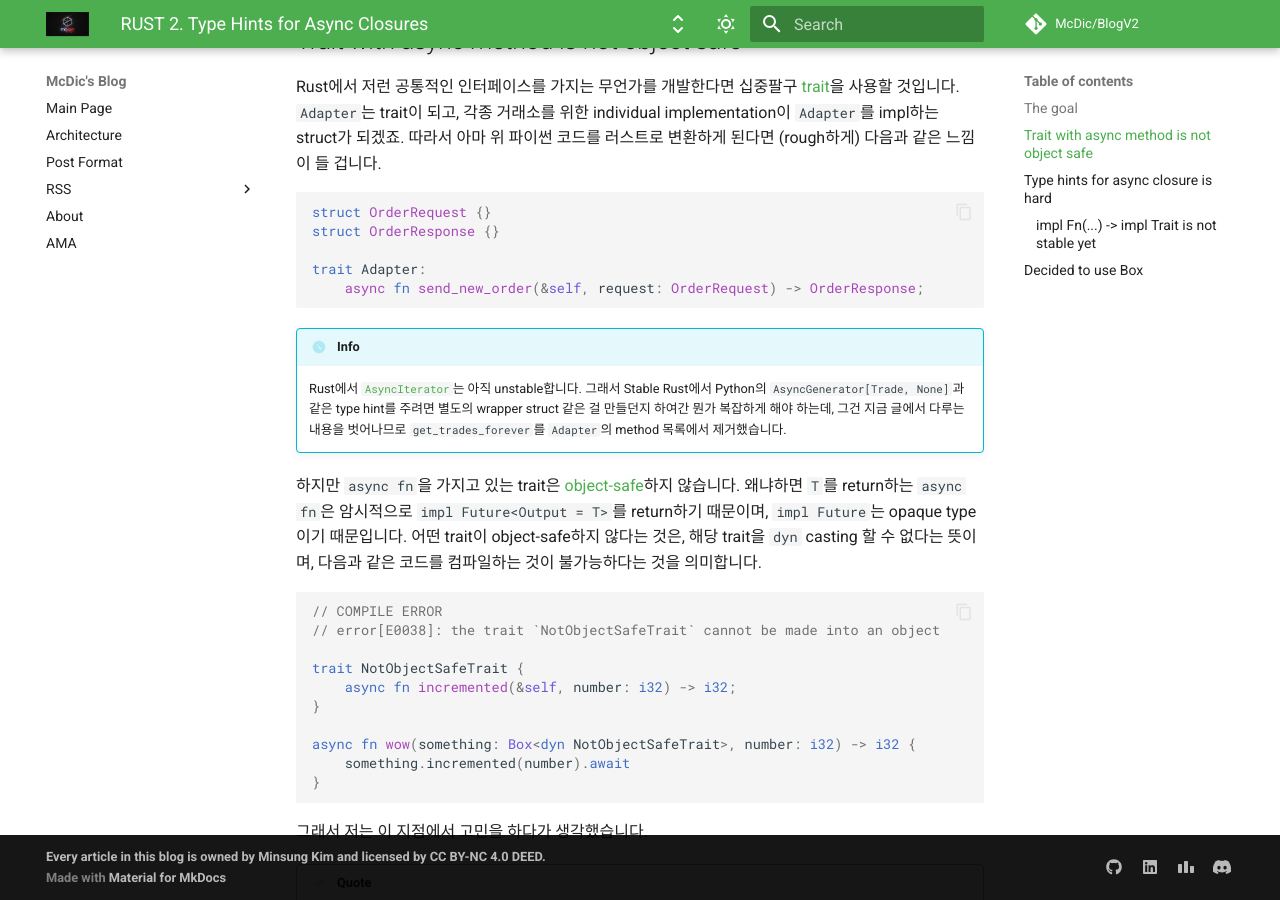
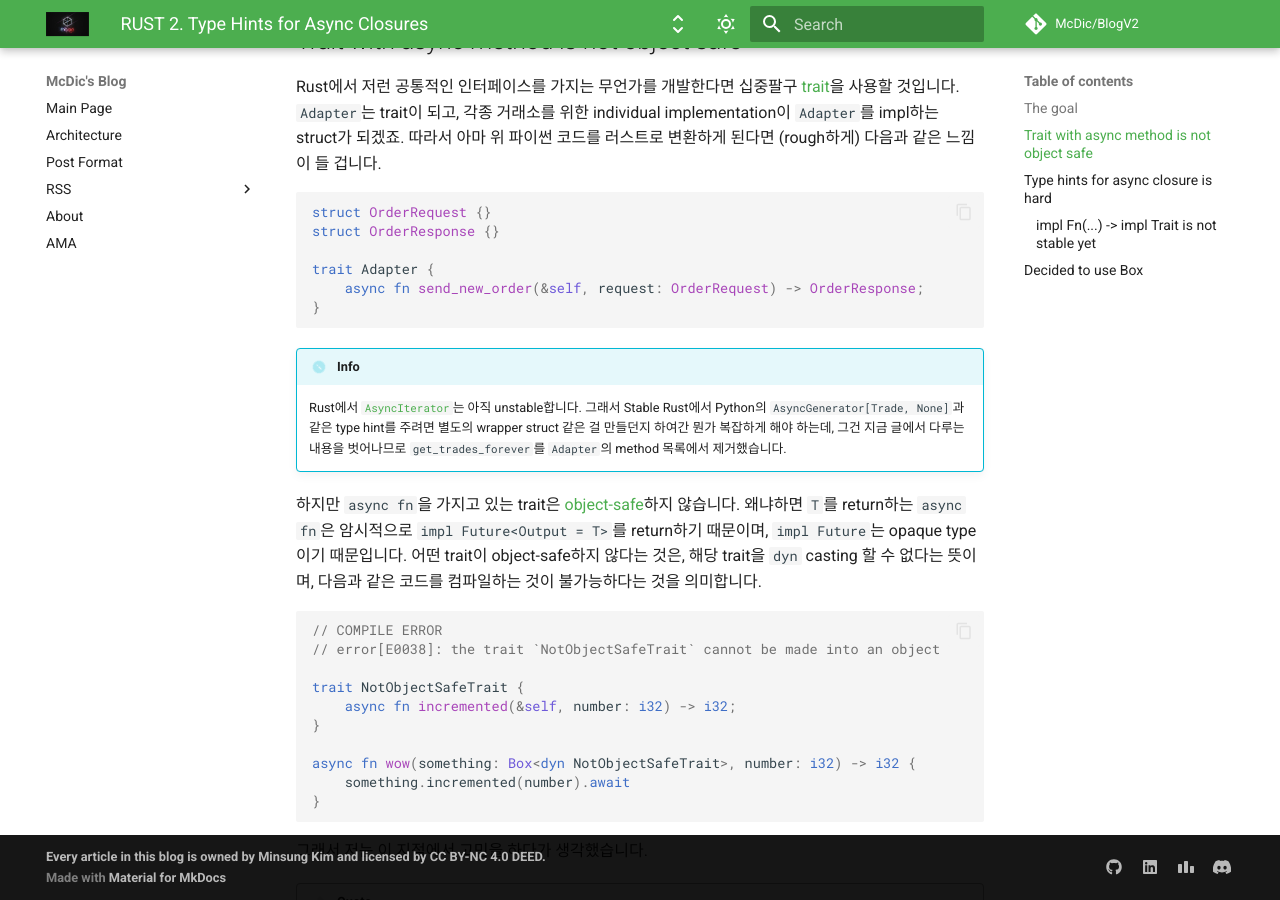
Before and after one commit to McDic/BlogV2, an MkDocs documentation site: the page built from docs/posts/rust/rust2.md, in a window 1280 px wide and 900 px high, scrolled down 1497 px. Built offline with MkDocs 1.6.1 and Material for MkDocs 9.7.7, drawn with Linux system fonts in a browser that asks for light colours; comment, search, counter and statistics services are not loaded.

Commit message:
Fix typo

````diff
--- a/docs/posts/rust/rust2.md
+++ b/docs/posts/rust/rust2.md
@@ -76,8 +76,9 @@ Rust에서 저런 공통적인 인터페이스를 가지는 무언가를 개발
 struct OrderRequest {}
 struct OrderResponse {}
 
-trait Adapter:
+trait Adapter {
     async fn send_new_order(&self, request: OrderRequest) -> OrderResponse;
+}
 ```
 
 !!! info
````
